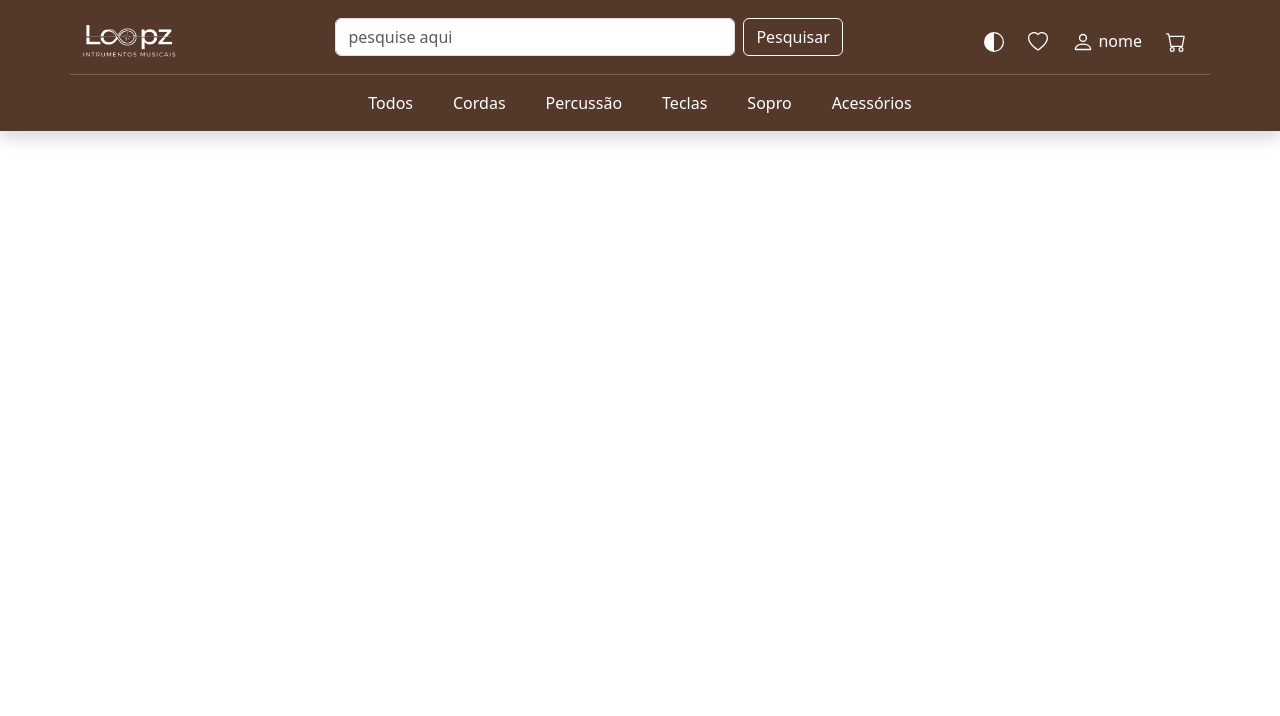
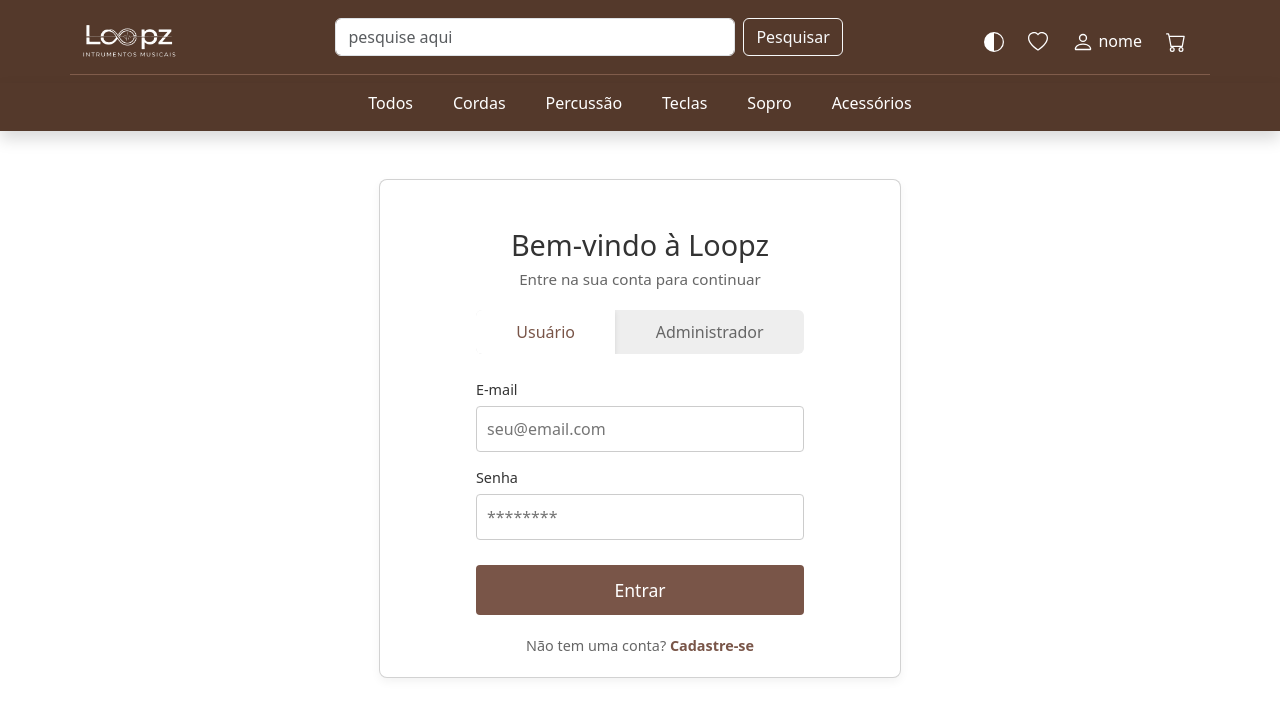
Before and after one commit to LoopzMusic/Loopz_FrontEnd, an Angular app: page /login in a window 1280 px wide. Before the commit this address led to /. Shown: the top 716 px of the page. Built offline with nearby package versions, Linux system fonts and the light colour scheme.

Commit message:
feat= Início da tela de Login

```diff
--- a/src/app/app.config.ts
+++ b/src/app/app.config.ts
@@ -7,6 +7,6 @@ export const appConfig: ApplicationConfig = {
   providers: [
     provideBrowserGlobalErrorListeners(),
     provideZoneChangeDetection({ eventCoalescing: true }),
-    provideRouter(routes)
+    provideRouter(routes),
   ]
 };
--- a/src/app/app.html
+++ b/src/app/app.html
@@ -1 +1,2 @@
 <app-navbar></app-navbar>
+<router-outlet></router-outlet>
--- a/src/app/app.routes.ts
+++ b/src/app/app.routes.ts
@@ -2,10 +2,11 @@ import { Routes } from '@angular/router';
 import { Favoritos } from './pages/favoritos/favoritos';
 import { Perfil } from './pages/perfil/perfil';
 import { Carrinho } from './pages/carrinho/carrinho';
+import { Login } from './pages/login/login';
 
 export const routes: Routes = [
-    // { path: '', component: PaginaInicial },
     { path: 'favoritos', component: Favoritos },
     { path: 'perfil', component: Perfil },
     { path: 'carrinho', component: Carrinho },
+    { path: 'login', component: Login }
 ];
--- a/src/app/app.ts
+++ b/src/app/app.ts
@@ -1,10 +1,12 @@
 import { Component, signal } from '@angular/core';
 import { RouterOutlet } from '@angular/router';
 import { Navbar } from "./components/navbar/navbar";
+import { RouterModule } from '@angular/router';
+import { Login } from "./pages/login/login";
 
 @Component({
   selector: 'app-root',
-  imports: [RouterOutlet, Navbar],
+  imports: [RouterOutlet, Navbar, RouterModule, Login],
   templateUrl: './app.html',
   styleUrl: './app.scss'
 })
--- /dev/null
+++ b/src/app/pages/login/login.html
@@ -0,0 +1,63 @@
+<div class="login-container d-flex justify-content-center align-items-center h-90m p-5">
+  <div class="card ps-5 pe-5 pt-5">
+    <div class="ms-5 me-5">
+
+      <h2>Bem-vindo à Loopz</h2>
+      <p>Entre na sua conta para continuar</p>
+
+      <div class="toggle-switch">
+        <button
+          [class.active]="!isAdmin"
+          (click)="isAdmin = false"
+        >Usuário</button>
+        <button
+          [class.active]="isAdmin"
+          (click)="isAdmin = true"
+        >Administrador</button>
+      </div>
+
+      <form [formGroup]="loginForm" (ngSubmit)="onSubmit()">
+
+        <label for="email">E-mail</label>
+        <input
+          id="email"
+          type="email"
+          formControlName="email"
+          placeholder="{{ isAdmin ? 'admin@loopz.com' : 'seu@email.com' }}"
+        >
+        <div
+          *ngIf="loginForm.get('email')?.invalid && loginForm.get('email')?.touched"
+          class="error-message"
+        >
+          E-mail é obrigatório e deve ser válido.
+        </div>
+
+        <label for="senha">Senha</label>
+        <input
+          id="senha"
+          type="password"
+          formControlName="senha"
+          placeholder="********"
+        >
+        <div
+          *ngIf="loginForm.get('senha')?.invalid && loginForm.get('senha')?.touched"
+          class="error-message"
+        >
+          A senha é obrigatória e deve ter no mínimo 6 caracteres.
+        </div>
+
+        <button
+          type="submit"
+          class="btn-submit"
+        >
+          {{ isAdmin ? 'Entrar como Admin' : 'Entrar' }}
+        </button>
+
+      </form>
+
+      <p class="cadastro-link">
+        Não tem uma conta? <a [routerLink]="['/cadastro']">Cadastre-se</a>
+      </p>
+    </div>
+    </div>
+</div>
--- /dev/null
+++ b/src/app/pages/login/login.scss
@@ -0,0 +1,109 @@
+
+.card {
+  background-color: #ffffff;
+  border-radius: 8px;
+  box-shadow: 0 4px 10px rgba(0, 0, 0, 0.05);
+  text-align: center;
+}
+
+h2 {
+  font-size: 1.8em;
+  color: #333;
+  margin-bottom: 5px;
+}
+
+p {
+  color: #666;
+  margin-bottom: 20px;
+  font-size: 0.95em;
+}
+
+/* --- Toggle Usuário/Administrador --- */
+.toggle-switch {
+  display: flex;
+  background-color: #eee;
+  border-radius: 6px;
+  margin-bottom: 25px;
+  overflow: hidden;
+
+  button {
+    flex-grow: 1;
+    padding: 10px 0;
+    border: none;
+    background-color: transparent;
+    cursor: pointer;
+    font-weight: 500;
+    color: #666;
+    transition: background-color 0.3s, color 0.3s;
+
+    &.active {
+      background-color: #ffffff;
+      color: #795548; /* Cor Marrom */
+      box-shadow: 0 2px 5px rgba(0, 0, 0, 0.1);
+    }
+  }
+}
+
+/* --- Estilo de Formulário e Campos --- */
+form {
+  text-align: left;
+}
+
+label {
+  display: block;
+  font-size: 0.9em;
+  color: #333;
+  margin-top: 15px;
+  margin-bottom: 5px;
+}
+
+input {
+  width: 100%;
+  padding: 10px;
+  border: 1px solid #ccc;
+  border-radius: 4px;
+  box-sizing: border-box;
+  font-size: 1em;
+}
+
+.error-message {
+  color: #c9302c;
+  font-size: 0.85em;
+  margin-top: 5px;
+  margin-bottom: 10px;
+}
+
+/* --- Botão Principal --- */
+.btn-submit {
+  width: 100%;
+  padding: 12px;
+  background-color: #795548;
+  color: white;
+  border: none;
+  border-radius: 4px;
+  cursor: pointer;
+  font-size: 1.1em;
+  margin-top: 25px;
+  transition: background-color 0.3s;
+
+  &:hover:not(:disabled) {
+    background-color: #6d4c41;
+  }
+}
+
+/* --- Link de Cadastro --- */
+.cadastro-link {
+  text-align: center;
+  margin-top: 20px;
+  font-size: 0.9em;
+
+  a {
+    color: #795548;
+    text-decoration: none;
+    font-weight: bold;
+
+    &:hover {
+      text-decoration: underline;
+    }
+  }
+}
--- /dev/null
+++ b/src/app/pages/login/login.ts
@@ -0,0 +1,34 @@
+
+import { Component, OnInit } from '@angular/core';
+import { FormBuilder, FormGroup, Validators, ReactiveFormsModule } from '@angular/forms';
+import { RouterModule } from '@angular/router';
+import { CommonModule } from '@angular/common';
+
+@Component({
+  selector: 'app-login',
+  standalone: true,
+  templateUrl: './login.html',
+  styleUrls: ['./login.scss'],
+  imports: [ReactiveFormsModule, RouterModule, CommonModule]
+})
+export class Login implements OnInit {
+
+  loginForm!: FormGroup;
+  isAdmin = false;
+  constructor(private fb: FormBuilder) {}
+
+  ngOnInit(): void {
+    this.loginForm = this.fb.group({
+      email: ['', [Validators.required, Validators.email]],
+      senha: ['', [Validators.required, Validators.minLength(6)]]
+    });
+  }
+
+  onSubmit(): void {
+    if (this.loginForm.valid) {
+      console.log('Dados do Login:', this.loginForm.value);
+    } else {
+      this.loginForm.markAllAsTouched();
+    }
+  }
+}
```
Also changed, not shown: 1 other file (tests, documents, lock files or other folders).
